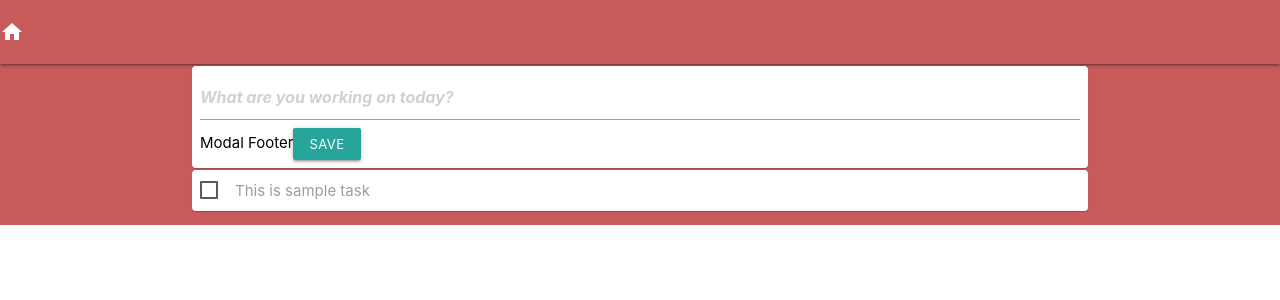
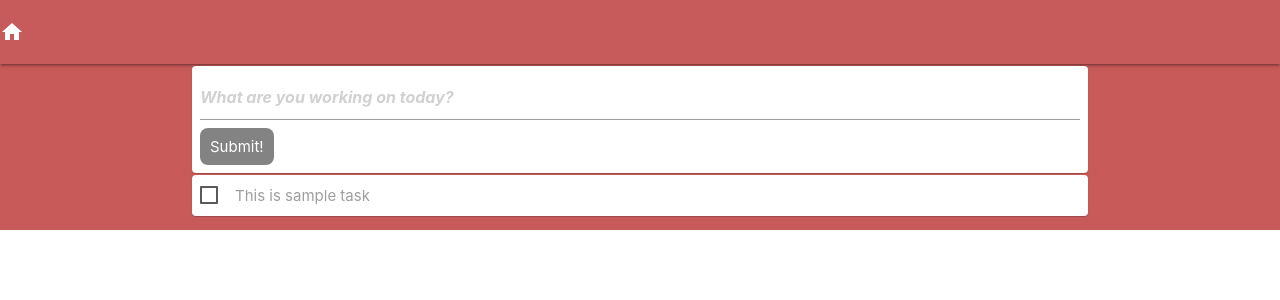
Before and after one commit to sohwkjames/receipts_sg, a React (Create React App) app in the folder client/: page / in a window 1280 px wide. Both pictures are taken after a click on the button "Add Task Modal.". Shown: the top 300 px of the page. Built offline with nearby package versions, Linux system fonts and the light colour scheme; no server answers.

Commit message:
Improve addTask footer UI

```diff
--- a/client/package.json
+++ b/client/package.json
@@ -11,6 +11,7 @@
     "materialize-css": "^1.0.0",
     "react": "^17.0.2",
     "react-dom": "^17.0.2",
+    "react-hook-form": "^7.29.0",
     "react-redux": "^7.2.6",
     "react-router-dom": "^5.3.0",
     "react-scripts": "5.0.0",
--- a/client/src/components/TaskList/TaskModal/AddTaskModal.js
+++ b/client/src/components/TaskList/TaskModal/AddTaskModal.js
@@ -1,49 +1,38 @@
 import React, { useState } from 'react';
-import {Card, RedCard} from '../../UI/Card';
-import AddTaskField from './AddTaskField';
+import { Card } from '../../UI/Card';
+import { Button } from '../../UI/Button';
 import { useDispatch } from 'react-redux';
-import ModalFooter from './ModalFooter';
+import { useForm} from 'react-hook-form';
+import { ADD_TASK_HINT } from '../../../constants/taskConstants';
+
+import styled from 'styled-components';
 
 function AddTaskModal(props) {
-  const dispatch = useDispatch()
-  const [text, setText] = useState();
-  const [dueDate, setDueDate] = useState();
-  const [errors, setErrors] = useState({});
+  const dispatch = useDispatch();
+  const { register, handleSubmit, watch, formState: { errors }} = useForm();
 
-  function checkValidInput(text) {
-    // if text is empty, set errors to { noEmpty: "must have some input"}
-    if (!text) {
-      setErrors({ noText: "There must be some text" });
-      console.log('errors set');
-    };
-  }
-
-  function handleTextChange(e){
-    if(e.target.value)
-    setText(e.target.value)
-  }
-
-  function handleDueDateChange(e){ setDueDate(e.target.value) }
-
-  function handleAddTask() {
-    // update errors state
-    checkValidInput(text);
-    // dispatch action if no errors
-    if (!Object.keys(errors)) {
-      // dispatch a action of type task/addTask, payload is title
-      const payload = { text: text, dueDate: dueDate }
-      dispatch( {type: 'task/taskAdded', payload });
-    }
-  }
+  function onSubmit(data) {
+    const payload = { text: data.text, dueDate: null};
+    dispatch({ type: 'task/taskAdded', payload });
+  };
 
   return(
     <Card>
-      <AddTaskField handleTextChange={handleTextChange}/>
-      <ModalFooter>
-          <button className="waves-effect waves-light btn-small" onClick={handleAddTask}>Save</button>
-      </ModalFooter>
+      <form onSubmit={handleSubmit(onSubmit)} >
+        <StyledInput placeholder={ADD_TASK_HINT} {...register("text", { required: true})} />
+        <Button>Submit!</Button>
+      </form>
     </Card>
   )
 }
 
 export default AddTaskModal;
+
+const StyledInput = styled.input`
+  font-weight: bold;
+`
+
+const StyledP = styled.span`
+  color: red;
+  margin: 16px;
+`
--- /dev/null
+++ b/client/src/components/UI/Button.js
@@ -0,0 +1,17 @@
+import React from 'react'
+import styled from 'styled-components';
+
+const Button = styled.button`
+  background-color: rgba(100, 100, 100, 0.8);
+  color: white;
+  border: none;
+  border-radius: 8px;
+  padding: 10px;
+  &:hover {
+    background-color:rgba(100, 100, 100, 1);
+    transition: 0.2s;
+  }
+
+`
+
+export { Button };
--- a/client/src/reducers/taskReducer.js
+++ b/client/src/reducers/taskReducer.js
@@ -11,7 +11,6 @@
 export default function(state = initialState, action) {
   switch(action.type) {
     case 'task/taskAdded': {
-      console.log('in taskAdded case, payload:', action.payload)
       return [...state, {
         id: nextTaskId(state),
         text: action.payload.text,
```
Also changed, not shown: client/src/components/UI/AddNewButton.js (deleted, +0 -16 lines), 1 other file (tests, documents, lock files or other folders).
